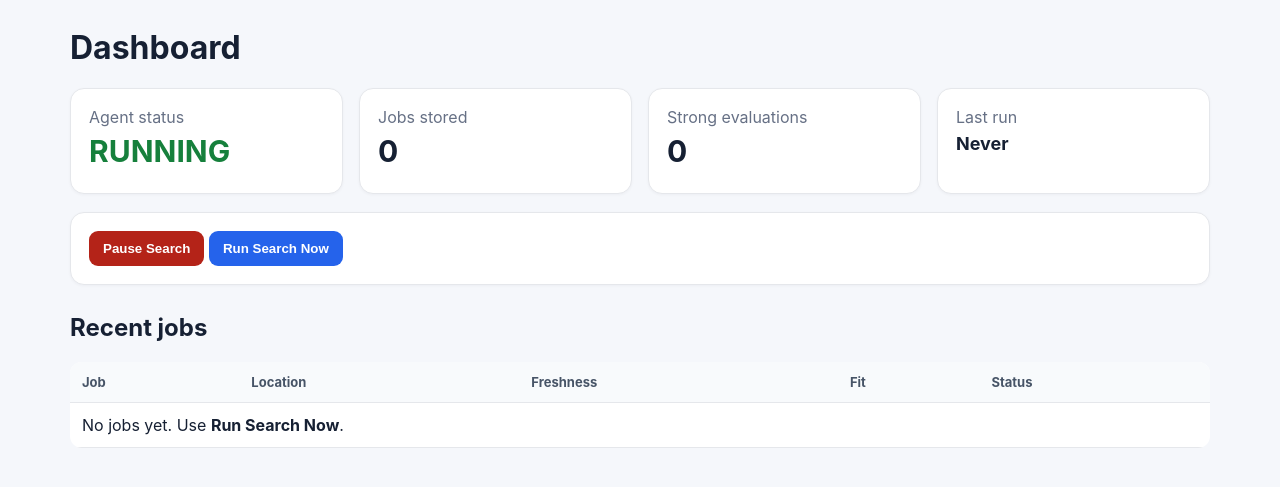
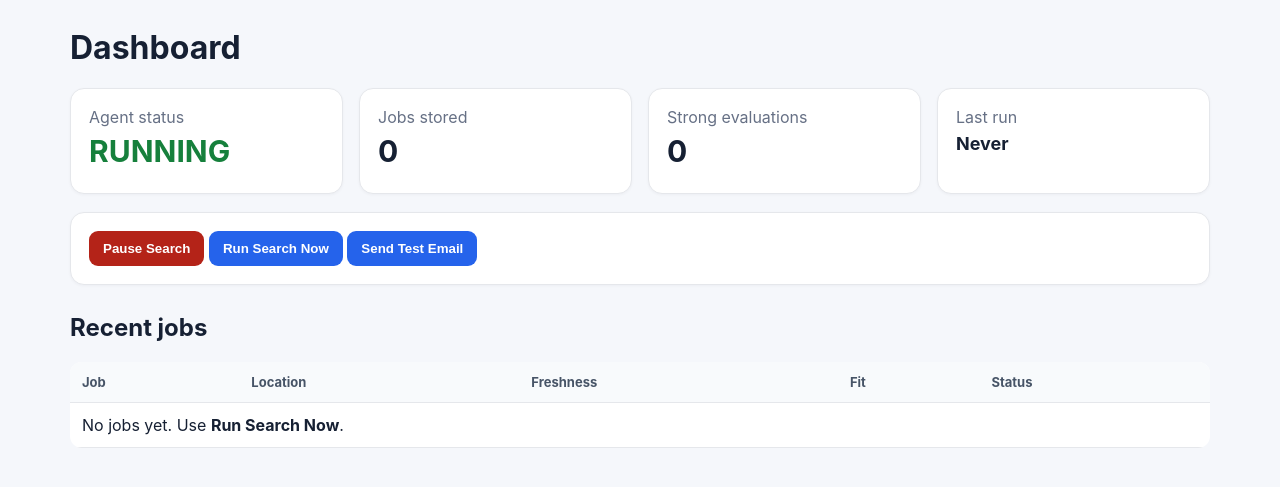
Before and after one commit to WorkdayGeorge/calaveras_job_agent, a FastAPI app: page / in a window 1280 px wide. Shown: the part 99-586 px from the top of the page. Run offline with FastAPI, Linux system fonts and the light colour scheme; the visitor is signed in with stand-in values (Sample User, id 1).

Commit message:
Add dashboard test email button

```diff
--- a/web/app.py
+++ b/web/app.py
@@ -15,6 +15,7 @@ from sqlalchemy import select, desc, func
 from job_agent.db import init_db, SessionLocal
 from job_agent.models import Job, Evaluation, SearchTerm, RunLog, ResumeAsset
 from job_agent.config import load_settings, env
+from job_agent.notify import email_notify
 from job_agent.settings_store import (
     seed_settings, get_bool, get_int, set_setting
 )
@@ -125,6 +126,44 @@ def run_now(request: Request, background_tasks: BackgroundTasks):
         return denial
     background_tasks.add_task(trigger_worker)
     return RedirectResponse("/?message=Run+requested", status_code=303)
+
+@app.post("/admin/test-email")
+def test_email(request: Request):
+    denial = require_auth(request)
+    if denial:
+        return denial
+
+    test_job = {
+        "title": "Email Notification Test",
+        "company": "Calaveras Job Agent",
+        "location": "Calaveras County, CA",
+        "freshness_status": "verified_fresh",
+        "apply_url": "https://example.com",
+    }
+
+    test_evaluation = {
+        "fit_score": 100,
+        "classification": "Test Alert",
+        "recommendation": "Email system is working",
+        "selected_resume": "focused",
+        "reasoning": "This is a test of the Calaveras Job Agent email notification system.",
+        "missing_requirements": [],
+    }
+
+    sent, result = email_notify(
+        test_job,
+        test_evaluation,
+        "test",
+    )
+
+    if sent:
+        return RedirectResponse("/?message=Test+email+sent", status_code=303)
+
+    return RedirectResponse(
+        f"/?message=Test+email+failed:+{result}",
+        status_code=303,
+    )
+
 
 @app.get("/settings", response_class=HTMLResponse)
 def settings_page(request: Request):
--- a/web/templates/dashboard.html
+++ b/web/templates/dashboard.html
@@ -16,6 +16,9 @@
   <form class="inline" method="post" action="/admin/run-now">
     <button class="btn">Run Search Now</button>
   </form>
+  <form class="inline" method="post" action="/admin/test-email">
+    <button class="btn">Send Test Email</button>
+  </form>
 </div>
 
 <h2>Recent jobs</h2>
```
